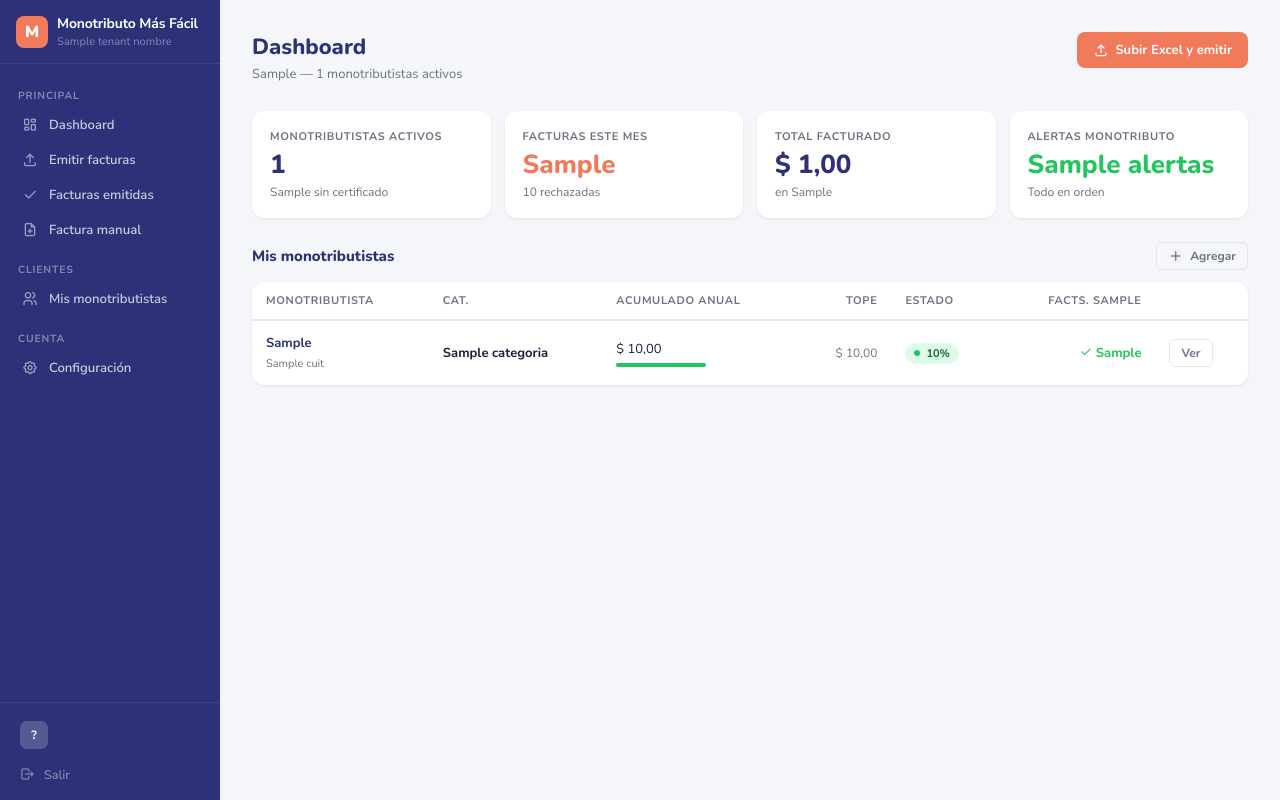
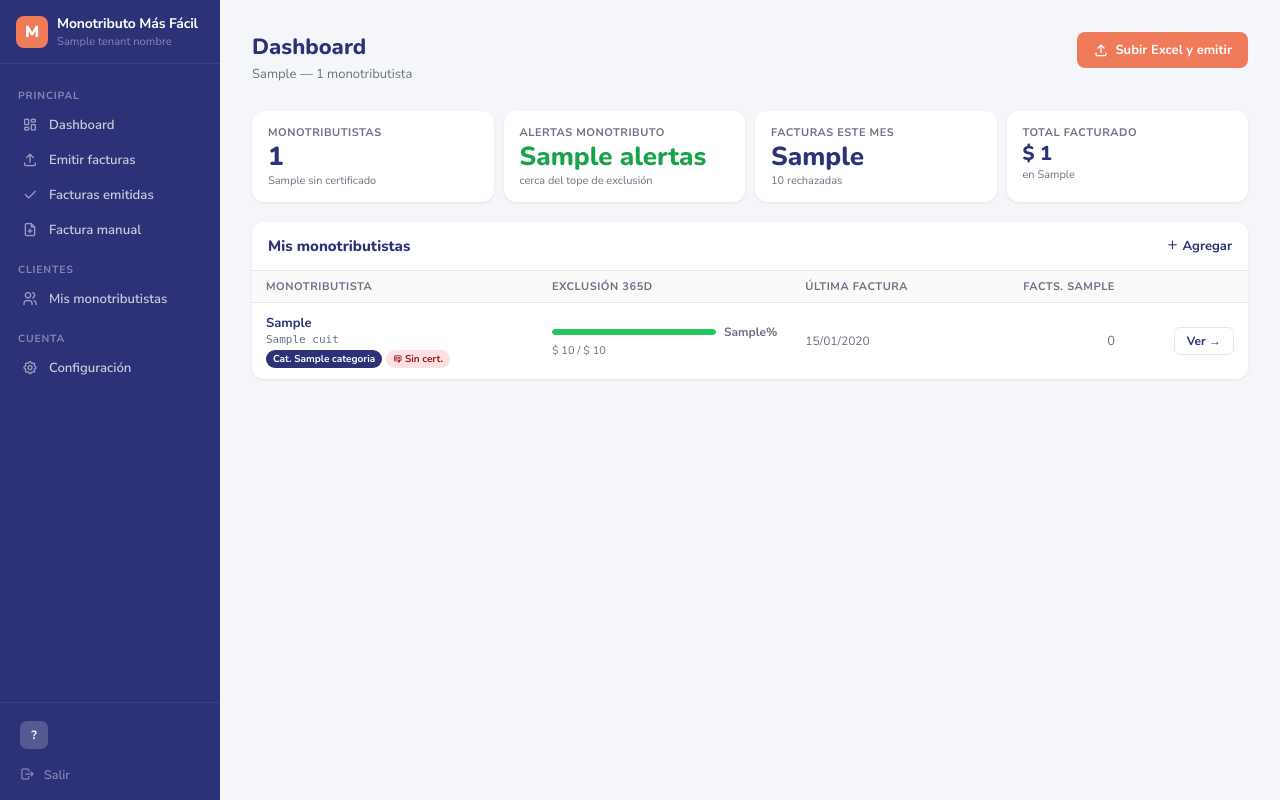
Before and after one commit to chelo-perez/monotributo-masfacil, a FastAPI app: template app/templates/dashboard.html in a window 1280 px wide. Run offline with FastAPI, Linux system fonts and the light colour scheme; the template is opened without the code that fills it: most values are stand-ins (such as "Sample title", 1, 10 or a date in 2020); parts of the project's set-up code (start-up, migrations or seed data) failed here and were passed over; some libraries are stand-ins or nearby versions.

Commit message:
feat: dashboard rediseñado — alertas arriba, barra exclusión 365d, última factura, topes reales

```diff
--- a/app/templates/dashboard.html
+++ b/app/templates/dashboard.html
@@ -2,153 +2,216 @@
 {% block title %}Dashboard — Monotributo Más Fácil{% endblock %}
 
 {% block extra_styles %}
-.kpis {
-  display: grid;
-  grid-template-columns: repeat(2, 1fr);
-  gap: 14px;
-  margin-bottom: 24px;
+/* KPIs */
+.kpi-row { display: grid; grid-template-columns: repeat(2, 1fr); gap: 10px; margin-bottom: 20px; }
+@media (min-width: 640px) { .kpi-row { grid-template-columns: repeat(4, 1fr); } }
+.kpi { background: white; border-radius: var(--radius); box-shadow: var(--shadow); padding: 14px 16px; }
+.kpi-label { font-size: 11px; font-weight: 700; text-transform: uppercase; letter-spacing: .05em; color: var(--muted); margin-bottom: 4px; }
+.kpi-val { font-family: 'Nunito', sans-serif; font-weight: 800; font-size: 26px; color: var(--navy); line-height: 1; }
+.kpi-sub { font-size: 11px; color: var(--muted); margin-top: 3px; }
+.kpi-val.alerta { color: var(--red); }
+.kpi-val.ok { color: #16a34a; }
+
+/* Tabla monotributistas */
+.dash-table-wrap { background: white; border-radius: var(--radius); box-shadow: var(--shadow); overflow: hidden; }
+.dash-table-header { padding: 14px 16px; border-bottom: 1px solid var(--border); display: flex; justify-content: space-between; align-items: center; }
+.dash-table-title { font-family: 'Nunito', sans-serif; font-weight: 800; font-size: 15px; color: var(--navy); }
+
+.dt { width: 100%; border-collapse: collapse; }
+.dt thead th {
+  padding: 8px 14px; text-align: left;
+  font-size: 11px; font-weight: 700; text-transform: uppercase;
+  letter-spacing: .05em; color: var(--muted);
+  border-bottom: 1px solid var(--border); background: #fafafa;
 }
-@media (min-width: 1024px) {
-  .kpis { grid-template-columns: repeat(4, 1fr); }
-}
-.kpi-card { background: var(--white); border-radius: var(--radius); box-shadow: var(--shadow); padding: 18px; }
-.kpi-label { font-size: 11px; font-weight: 700; text-transform: uppercase; letter-spacing: .06em; color: var(--muted); margin-bottom: 8px; }
-.kpi-value { font-family: 'Nunito', sans-serif; font-size: 26px; font-weight: 800; color: var(--navy); line-height: 1; }
-.kpi-value.coral { color: var(--coral); }
-.kpi-sub { font-size: 12px; color: var(--muted); margin-top: 6px; }
+.dt thead th.r { text-align: right; }
+.dt tbody tr { border-bottom: 1px solid var(--border); transition: background .1s; }
+.dt tbody tr:last-child { border-bottom: none; }
+.dt tbody tr:hover { background: #fafafa; }
+.dt tbody tr.alerta-rojo { background: #fef2f2; }
+.dt tbody tr.alerta-amarillo { background: #fefce8; }
+.dt td { padding: 11px 14px; font-size: 13px; vertical-align: middle; }
+.dt td.r { text-align: right; }
 
-.section-header { display: flex; justify-content: space-between; align-items: center; margin-bottom: 12px; }
-.section-title { font-family: 'Nunito', sans-serif; font-size: 15px; font-weight: 800; color: var(--navy); }
+/* Celda nombre */
+.mono-name { font-weight: 700; color: var(--navy); font-size: 13px; }
+.mono-cuit  { font-size: 11px; color: var(--muted); margin-top: 1px; font-family: monospace; }
+.mono-badges { display: flex; gap: 4px; margin-top: 4px; flex-wrap: wrap; }
 
-.table-card { background: var(--white); border-radius: var(--radius); box-shadow: var(--shadow); overflow: hidden; overflow-x: auto; }
-table { width: 100%; border-collapse: collapse; min-width: 600px; }
-thead tr { border-bottom: 2px solid var(--border); }
-th { padding: 11px 14px; text-align: left; font-size: 11px; font-weight: 700; text-transform: uppercase; letter-spacing: .06em; color: var(--muted); white-space: nowrap; }
-th.right { text-align: right; }
-tbody tr { border-bottom: 1px solid var(--border); transition: background .1s; }
-tbody tr:last-child { border-bottom: none; }
-tbody tr:hover { background: #fafafa; }
-td { padding: 13px 14px; font-size: 13px; vertical-align: middle; white-space: nowrap; }
-td.right { text-align: right; font-variant-numeric: tabular-nums; }
+/* Badges de alerta */
+.badge { font-size: 10px; font-weight: 700; padding: 2px 7px; border-radius: 20px; white-space: nowrap; }
+.badge-cat  { background: var(--navy); color: white; }
+.badge-rojo { background: #FEE2E2; color: #991B1B; }
+.badge-warn { background: #FEF9C3; color: #854D0E; }
+.badge-ok   { background: #DCFCE7; color: #166534; }
+.badge-gray { background: var(--bg); color: var(--muted); border: 1px solid var(--border); }
 
-.mono-name { font-weight: 700; color: var(--navy); display: block; margin-bottom: 2px; }
-.mono-cuit { font-size: 11px; color: var(--muted); }
+/* Barra de progreso */
+.prog-wrap { display: flex; align-items: center; gap: 8px; min-width: 160px; }
+.prog-track { flex: 1; background: var(--border); border-radius: 4px; height: 6px; overflow: hidden; }
+.prog-fill  { height: 100%; border-radius: 4px; transition: width .3s; }
+.prog-pct   { font-size: 12px; font-weight: 700; min-width: 38px; text-align: right; }
 
-.semaforo { display: inline-flex; align-items: center; gap: 6px; padding: 3px 9px; border-radius: 20px; font-size: 11px; font-weight: 700; }
-.semaforo.verde    { background: #DCFCE7; color: #166534; }
-.semaforo.amarillo { background: #FEF9C3; color: #854D0E; }
-.semaforo.rojo     { background: #FEE2E2; color: #991B1B; }
-.semaforo-dot { width: 6px; height: 6px; border-radius: 50%; }
-.verde .semaforo-dot    { background: var(--green); }
-.amarillo .semaforo-dot { background: var(--yellow); }
-.rojo .semaforo-dot     { background: var(--red); }
+/* Última factura */
+.td-fecha { font-size: 12px; color: var(--muted); white-space: nowrap; }
+.td-fecha.nunca { color: #991B1B; font-weight: 600; }
 
-.facts-badge { display: inline-flex; align-items: center; gap: 5px; font-size: 13px; }
-.facts-badge .check { color: var(--green); font-weight: 700; }
-.facts-badge .warn  { color: var(--yellow); font-weight: 700; }
+/* Acción */
+.btn-ver { display: inline-flex; align-items: center; gap: 4px; padding: 5px 12px; border-radius: 6px; border: 1.5px solid var(--border); background: white; color: var(--navy); font-size: 12px; font-weight: 700; cursor: pointer; text-decoration: none; transition: all .15s; font-family: inherit; }
+.btn-ver:hover { border-color: var(--navy); }
+
+/* Separador de secciones */
+.section-sep { padding: 8px 14px; background: #f8f9fc; border-bottom: 1px solid var(--border); font-size: 11px; font-weight: 700; text-transform: uppercase; letter-spacing: .06em; color: var(--muted); display: flex; align-items: center; gap: 6px; }
+
+/* Empty */
+.dash-empty { text-align: center; padding: 48px 24px; color: var(--muted); }
+.dash-empty h3 { font-family: 'Nunito', sans-serif; font-weight: 800; color: var(--navy); margin: 10px 0 6px; }
 {% endblock %}
 
 {% block content %}
 <div class="page-header">
   <div>
     <div class="page-title">Dashboard</div>
-    <div class="page-subtitle">{{ mes_actual }} — {{ total_monotributistas }} monotributistas activos</div>
+    <div class="page-subtitle">{{ mes_actual }} — {{ total_monotributistas }} monotributista{{ 's' if total_monotributistas != 1 }}</div>
   </div>
   <a href="/emitir" class="btn btn-primary">
-    <i class="ti ti-upload"></i>
-    Subir Excel y emitir
+    <i class="ti ti-upload"></i> Subir Excel y emitir
   </a>
 </div>
 
 <!-- KPIs -->
-<div class="kpis">
-  <div class="kpi-card">
-    <div class="kpi-label">Monotributistas activos</div>
-    <div class="kpi-value">{{ total_monotributistas }}</div>
-    <div class="kpi-sub">{{ sin_certificado }} sin certificado</div>
+<div class="kpi-row">
+  <div class="kpi">
+    <div class="kpi-label">Monotributistas</div>
+    <div class="kpi-val">{{ total_monotributistas }}</div>
+    <div class="kpi-sub">{% if sin_certificado %}{{ sin_certificado }} sin certificado{% else %}todos con certificado{% endif %}</div>
   </div>
-  <div class="kpi-card">
+  <div class="kpi">
+    <div class="kpi-label">Alertas monotributo</div>
+    <div class="kpi-val {% if alertas > 0 %}alerta{% else %}ok{% endif %}">{{ alertas }}</div>
+    <div class="kpi-sub">{% if alertas %}cerca del tope de exclusión{% else %}todos bajo control{% endif %}</div>
+  </div>
+  <div class="kpi">
     <div class="kpi-label">Facturas este mes</div>
-    <div class="kpi-value coral">{{ facturas_mes }}</div>
-    <div class="kpi-sub">{{ facturas_rechazadas }} rechazadas</div>
+    <div class="kpi-val">{{ facturas_mes }}</div>
+    <div class="kpi-sub">{% if facturas_rechazadas %}{{ facturas_rechazadas }} rechazadas{% else %}0 rechazadas{% endif %}</div>
   </div>
-  <div class="kpi-card">
+  <div class="kpi">
     <div class="kpi-label">Total facturado</div>
-    <div class="kpi-value">$ {{ total_mes | format_money }}</div>
+    <div class="kpi-val" style="font-size:20px">$ {{ "{:,.0f}".format(total_mes).replace(",",".") }}</div>
     <div class="kpi-sub">en {{ mes_actual }}</div>
-  </div>
-  <div class="kpi-card">
-    <div class="kpi-label">Alertas monotributo</div>
-    <div class="kpi-value" style="color: {% if alertas > 0 %}var(--red){% else %}var(--green){% endif %}">
-      {{ alertas }}
-    </div>
-    <div class="kpi-sub">{% if alertas > 0 %}cerca del tope{% else %}Todo en orden{% endif %}</div>
   </div>
 </div>
 
-<!-- Tabla -->
-<div class="section-header">
-  <div class="section-title">Mis monotributistas</div>
-  <a href="/monotributistas/nuevo" class="btn btn-ghost btn-sm">
-    <i class="ti ti-plus"></i> Agregar
-  </a>
-</div>
+<!-- Tabla principal -->
+{% if monotributistas %}
+<div class="dash-table-wrap">
+  <div class="dash-table-header">
+    <div class="dash-table-title">Mis monotributistas</div>
+    <a href="/monotributistas/nuevo" style="font-size:13px;font-weight:700;color:var(--navy);text-decoration:none">
+      <i class="ti ti-plus"></i> Agregar
+    </a>
+  </div>
 
-<div class="table-card">
-  <table>
+  <table class="dt">
     <thead>
       <tr>
         <th>Monotributista</th>
-        <th>Cat.</th>
-        <th>Acumulado anual</th>
-        <th class="right">Tope</th>
-        <th>Estado</th>
-        <th class="right">Facts. {{ mes_actual }}</th>
+        <th>Exclusión 365d</th>
+        <th>Última factura</th>
+        <th class="r">Facts. {{ mes_actual }}</th>
         <th></th>
       </tr>
     </thead>
     <tbody>
+      {% set ns = namespace(prev_estado=None) %}
       {% for m in monotributistas %}
-      <tr>
+
+      {# Separador entre alertas y al día #}
+      {% if ns.prev_estado in ('rojo', 'amarillo') and m.estado == 'verde' and alertas > 0 %}
+      <tr><td colspan="5" style="padding:0">
+        <div class="section-sep"><i class="ti ti-circle-check" style="color:#16a34a"></i> Al día</div>
+      </td></tr>
+      {% elif loop.first and m.estado in ('rojo', 'amarillo') %}
+      <tr><td colspan="5" style="padding:0">
+        <div class="section-sep" style="color:#991B1B"><i class="ti ti-alert-triangle"></i> Requieren atención</div>
+      </td></tr>
+      {% endif %}
+      {% set ns.prev_estado = m.estado %}
+
+      <tr class="{% if m.estado == 'rojo' %}alerta-rojo{% elif m.estado == 'amarillo' %}alerta-amarillo{% endif %}">
+
+        {# Nombre + badges #}
         <td>
-          <span class="mono-name">{{ m.razon_social }}</span>
-          <span class="mono-cuit">{{ m.cuit }}</span>
-        </td>
-        <td><strong>{{ m.categoria }}</strong></td>
-        <td>
-          $ {{ m.acumulado | format_money }}
-          <div style="margin-top:5px; background:var(--border); border-radius:4px; height:4px; width:90px;">
-            <div style="height:4px; border-radius:4px; width:{{ m.pct_tope }}%;
-              background:{% if m.pct_tope >= 90 %}var(--red){% elif m.pct_tope >= 75 %}var(--yellow){% else %}var(--green){% endif %};"></div>
+          <div class="mono-name">{{ m.razon_social }}</div>
+          <div class="mono-cuit">{{ m.cuit }}</div>
+          <div class="mono-badges">
+            <span class="badge badge-cat">Cat. {{ m.categoria }}</span>
+            {% if not m.tiene_cert %}
+            <span class="badge badge-rojo"><i class="ti ti-certificate" style="font-size:9px"></i> Sin cert.</span>
+            {% elif not m.tiene_pv %}
+            <span class="badge badge-warn"><i class="ti ti-alert-triangle" style="font-size:9px"></i> Sin PV</span>
+            {% endif %}
           </div>
         </td>
-        <td class="right" style="font-size:12px; color:var(--muted);">$ {{ m.tope | format_money }}</td>
+
+        {# Barra exclusión 365d #}
         <td>
-          {% if m.pct_tope >= 90 %}
-          <span class="semaforo rojo"><span class="semaforo-dot"></span>{{ m.pct_tope | int }}%</span>
-          {% elif m.pct_tope >= 75 %}
-          <span class="semaforo amarillo"><span class="semaforo-dot"></span>{{ m.pct_tope | int }}%</span>
+          <div class="prog-wrap">
+            <div class="prog-track">
+              <div class="prog-fill" style="width:{{ m.pct_k }}%;background:{% if m.estado == 'rojo' %}var(--red){% elif m.estado == 'amarillo' %}var(--yellow){% else %}#22c55e{% endif %}"></div>
+            </div>
+            <div class="prog-pct" style="color:{% if m.estado == 'rojo' %}var(--red){% elif m.estado == 'amarillo' %}#b45309{% else %}var(--muted){% endif %}">
+              {{ m.pct_k }}%
+            </div>
+          </div>
+          <div style="font-size:11px;color:var(--muted);margin-top:3px">
+            $ {{ "{:,.0f}".format(m.acumulado).replace(",",".") }} / $ {{ "{:,.0f}".format(m.tope_k).replace(",",".") }}
+          </div>
+        </td>
+
+        {# Última factura #}
+        <td>
+          {% if m.ultima_fecha %}
+          <div class="td-fecha">{{ m.ultima_fecha.strftime('%d/%m/%Y') }}</div>
           {% else %}
-          <span class="semaforo verde"><span class="semaforo-dot"></span>{{ m.pct_tope | int }}%</span>
+          <div class="td-fecha nunca"><i class="ti ti-alert-triangle" style="font-size:10px"></i> Sin historial</div>
           {% endif %}
         </td>
-        <td class="right">
-          <span class="facts-badge">
-            {% if m.rechazadas_mes > 0 %}<span class="warn"><i class="ti ti-alert-triangle"></i> {{ m.rechazadas_mes }}</span>{% endif %}
-            <span class="check"><i class="ti ti-check"></i> {{ m.aprobadas_mes }}</span>
-          </span>
+
+        {# Facturas este mes #}
+        <td class="r">
+          {% if m.aprobadas_mes > 0 %}
+          <span style="font-family:'Nunito',sans-serif;font-weight:800;color:#16a34a">✓ {{ m.aprobadas_mes }}</span>
+          {% else %}
+          <span style="color:var(--muted)">0</span>
+          {% endif %}
+          {% if m.rechazadas_mes > 0 %}
+          <span style="color:var(--red);font-size:11px;margin-left:4px">✗{{ m.rechazadas_mes }}</span>
+          {% endif %}
         </td>
-        <td><a href="/monotributistas/{{ m.id }}" class="btn btn-ghost btn-sm">Ver</a></td>
-      </tr>
-      {% else %}
-      <tr>
-        <td colspan="7" style="text-align:center; padding:48px; color:var(--muted); font-size:14px;">
-          Aún no tenés monotributistas configurados.
-          <a href="/monotributistas/nuevo" style="color:var(--coral); font-weight:700;">Agregá el primero →</a>
+
+        {# Ver #}
+        <td class="r">
+          <a href="/monotributistas/{{ m.id }}" class="btn-ver">Ver →</a>
         </td>
+
       </tr>
       {% endfor %}
     </tbody>
   </table>
 </div>
+
+{% else %}
+<div class="dash-table-wrap">
+  <div class="dash-empty">
+    <i class="ti ti-users" style="font-size:48px;color:#CBD5E1"></i>
+    <h3>Sin monotributistas todavía</h3>
+    <p>Agregá el primero para empezar a emitir facturas.</p>
+    <a href="/monotributistas/nuevo" class="btn btn-primary" style="margin-top:16px;display:inline-flex">
+      <i class="ti ti-plus"></i> Agregar monotributista
+    </a>
+  </div>
+</div>
+{% endif %}
 {% endblock %}
```
Also changed, not shown: app/ui_router.py (+39 -15 lines).
